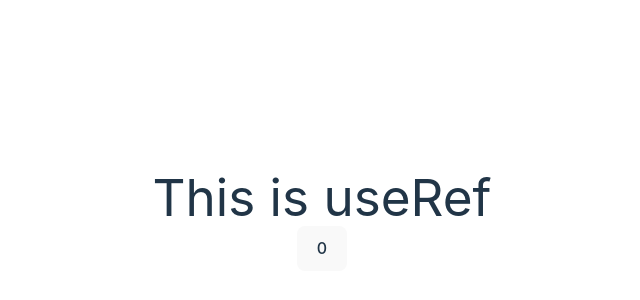
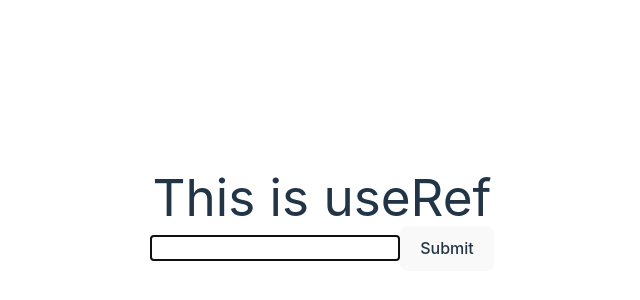
Before and after one commit to afzal75/react-hooks, a React (Vite) app: page / in a window 1280 px wide. Shown: the part 180-480 px from the top of the page, without its empty margins (318-958 px from the left). Built offline with nearby package versions, Linux system fonts and the light colour scheme.

Commit message:
forwordRef operation successfully

```diff
--- /dev/null
+++ b/src/components/CustomInput.tsx
@@ -0,0 +1,19 @@
+import { forwardRef } from "react";
+
+type TCustomInputProps = {
+    className: string
+};
+
+const CustomInput = forwardRef<HTMLInputElement, TCustomInputProps>(({ className }, inputRef) => {
+    return (
+        <input
+            ref={inputRef}
+            className={className}
+            type="text"
+            name="name"
+            id="name"
+        />
+    );
+});
+
+export default CustomInput;
--- a/src/pages/UseRefExample.jsx
+++ b/src/pages/UseRefExample.jsx
@@ -6,23 +6,44 @@
 
 // useState sathe sathe update hoy na state ekta rerender triger kore
 
-import { useRef, useState } from "react";
+// import { useRef, useState } from "react";
+
+// const UseRefExample = () => {
+//   const [count, setCount] = useState(0);
+//   const myRef = useRef(0);
+
+//   const increment = () => {
+//     myRef.current = myRef.current + 1;
+//     setCount(count + 1);
+//   };
+
+//   return (
+//     <div>
+//       <h1>This is useRef</h1>
+//       <button className="btn btn-primary" onClick={() => increment()}>
+//         {myRef.current}
+//       </button>
+//     </div>
+//   );
+// };
+
+import { useEffect, useRef } from "react";
+import CustomInput from "./../components/CustomInput";
 
 const UseRefExample = () => {
-  const [count, setCount] = useState(0);
-  const myRef = useRef(0);
+  const myRef = useRef(null);
 
-  const increment = () => {
-    myRef.current = myRef.current + 1;
-    setCount(count + 1);
-  };
+  useEffect(() => {
+    myRef?.current?.focus();
+  }, []);
 
   return (
     <div>
       <h1>This is useRef</h1>
-      <button className="btn btn-primary" onClick={() => increment()}>
-        {myRef.current}
-      </button>
+      <form>
+        <CustomInput ref={myRef} className="border border-pink-500" />
+        <button type="submit">Submit</button>
+      </form>
     </div>
   );
 };
```
Also changed, not shown: src/pages/UseEffect.tsx (+8 -2 lines).
